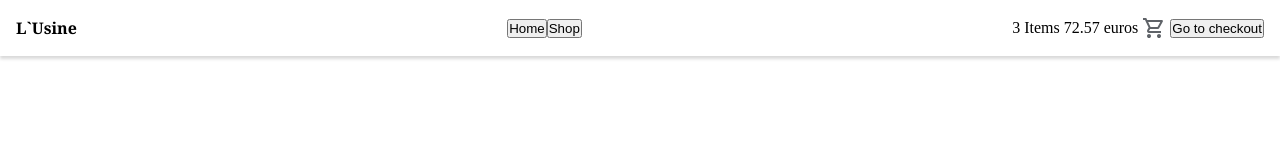
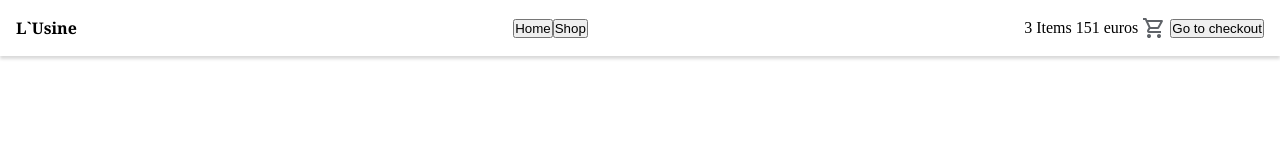
Before and after one commit to Hachounet/shopping-cart, a React (Vite) app: page / in a window 1280 px wide. Shown: the top 160 px of the page. Built offline with nearby package versions, Linux system fonts and the light colour scheme.

Commit message:
WIP Header Component 2

```diff
--- a/src/App.jsx
+++ b/src/App.jsx
@@ -5,7 +5,10 @@ import { Outlet } from 'react-router-dom';
 function App() {
   return (
     <>
-      <Header />
+      <Header
+        items={3}
+        sum={151}
+      />
       <Outlet />
     </>
   );
--- a/src/components/Header.jsx
+++ b/src/components/Header.jsx
@@ -1,7 +1,7 @@
 import styles from '../Header.module.scss';
 import PropTypes from 'prop-types';
 
-const Header = ({ items = 3, sum = 92 }) => {
+const Header = ({ items, sum }) => {
   console.log(items);
   return (
     <header className={styles.header}>
@@ -30,7 +30,7 @@ Header.propTypes = {
 
 Header.defaultProps = {
   items: 3,
-  sum: 72.57,
+  sum: 72,
 };
 
 export default Header;
```
